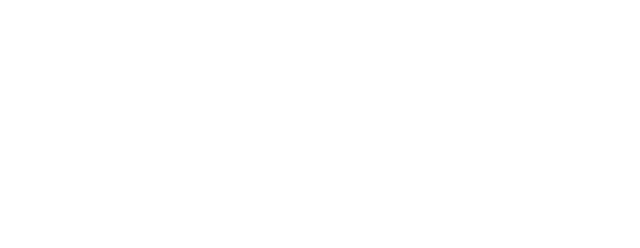
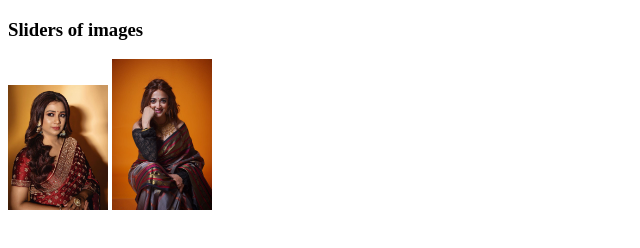
Before and after one commit to dipuroy1234/my-fourth-repo, a plain HTML site: page index.html in a window 1280 px wide. Shown: the whole page, without its empty margins (0-640 px from the left). Drawn offline with Linux system fonts and the light colour scheme.

Commit message:
added two images

```diff
--- a/index.html
+++ b/index.html
@@ -4,8 +4,11 @@
     <meta charset="UTF-8">
     <meta name="viewport" content="width=device-width, initial-scale=1.0">
     <title>My Fourth Repo</title>
+    <link rel="stylesheet" href="styles/sliders.css">
 </head>
 <body>
-
+    <h3>Sliders of images</h3>
+    <img src="images/shreya.jpg" alt="">
+    <img src="images/monali.jpg" alt="">
 </body>
 </html>
--- a/styles/sliders.css
+++ b/styles/sliders.css
@@ -0,0 +1,3 @@
+img{
+    width: 100px;
+}
```
